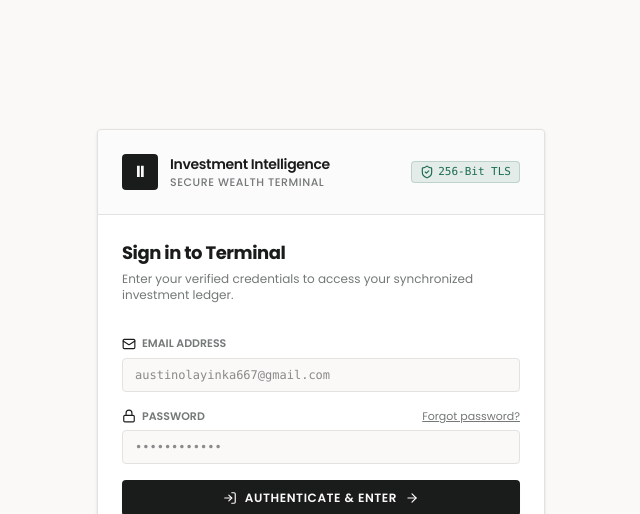
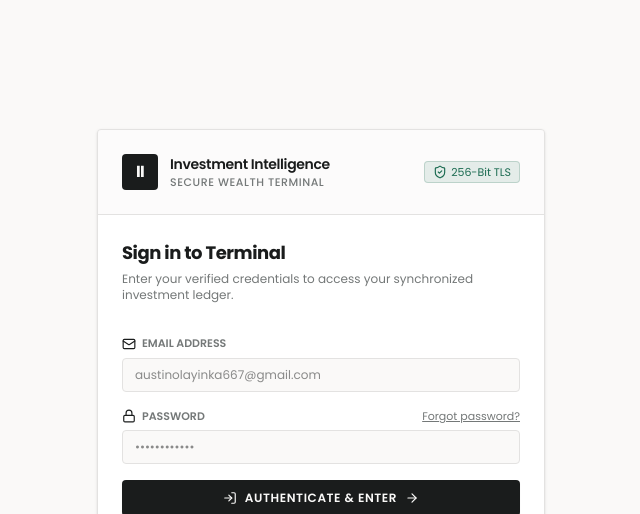
Before and after one commit to olayinka-austin/cjaydash, a React (Vite) app: page / in a window 1280 px wide. Shown: the top 514 px of the page, without its empty margins (319-959 px from the left). Built offline with nearby package versions, Linux system fonts and the light colour scheme; no server answers.

Commit message:
style: update Poppins font weights and typography
Expand Poppins font weights to support additional styles and enforce a consistent font family across all UI elements, including mono and form components, to ensure precise financial data rendering.

```diff
--- a/index.html
+++ b/index.html
@@ -11,7 +11,7 @@
     <meta name="twitter:card" content="summary_large_image" />
     <link rel="preconnect" href="https://fonts.googleapis.com" />
     <link rel="preconnect" href="https://fonts.gstatic.com" crossorigin />
-    <link href="https://fonts.googleapis.com/css2?family=Poppins:ital,wght@0,300;0,400;0,500;0,600;0,700;1,400;1,600&display=swap" rel="stylesheet" />
+    <link href="https://fonts.googleapis.com/css2?family=Poppins:ital,wght@0,300;0,400;0,500;0,600;0,700;1,300;1,400;1,500;1,600;1,700&display=swap" rel="stylesheet" />
   </head>
   <body>
     <div id="root"></div>
--- a/src/index.css
+++ b/src/index.css
@@ -2,6 +2,7 @@
 
 @theme {
   --font-sans: 'Poppins', -apple-system, BlinkMacSystemFont, 'Segoe UI', Roboto, sans-serif;
+  --font-mono: 'Poppins', -apple-system, BlinkMacSystemFont, 'Segoe UI', Roboto, sans-serif;
 }
 
 @layer base {
@@ -9,17 +10,30 @@
     --font-poppins: 'Poppins', -apple-system, BlinkMacSystemFont, 'Segoe UI', Roboto, sans-serif;
   }
 
+  *, ::before, ::after {
+    font-family: 'Poppins', -apple-system, BlinkMacSystemFont, 'Segoe UI', Roboto, sans-serif;
+  }
+
+  html, body {
+    font-family: 'Poppins', -apple-system, BlinkMacSystemFont, 'Segoe UI', Roboto, sans-serif;
+  }
+
   body {
     background-color: #faf9f8;
     color: #1a1c1c;
-    font-family: var(--font-poppins);
+    font-family: 'Poppins', -apple-system, BlinkMacSystemFont, 'Segoe UI', Roboto, sans-serif;
     -webkit-font-smoothing: antialiased;
     -moz-osx-font-smoothing: grayscale;
   }
 
-  input, button, select, textarea {
-    font-family: inherit;
+  input, button, select, textarea, text, tspan {
+    font-family: 'Poppins', -apple-system, BlinkMacSystemFont, 'Segoe UI', Roboto, sans-serif;
   }
+}
+
+.font-mono {
+  font-family: 'Poppins', -apple-system, BlinkMacSystemFont, 'Segoe UI', Roboto, sans-serif !important;
+  font-variant-numeric: tabular-nums;
 }
 
 .tabular-nums {
```
